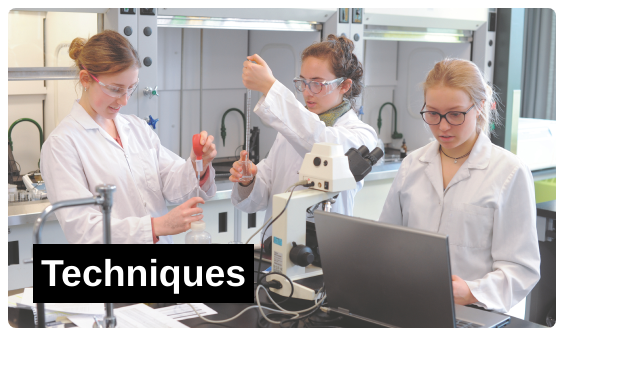
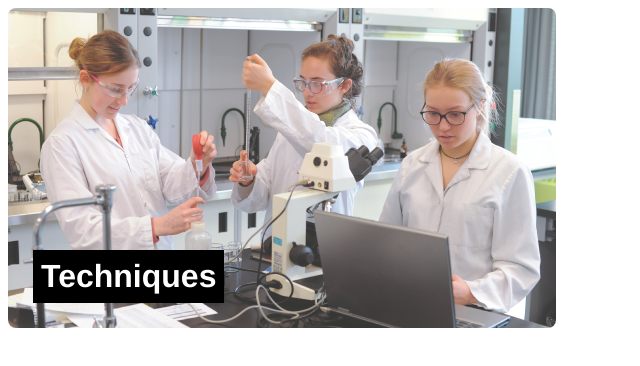
Before and after one commit to julienLeMee/hover-cards, a website: page index.html in a window 1280 px wide. Shown: the whole page, without its empty margins (0-640 px from the left). Drawn offline with Linux system fonts and the light colour scheme.

Commit message:
light code

```diff
--- a/components/_cards.scss
+++ b/components/_cards.scss
@@ -4,7 +4,7 @@
   height: 320px;
   background-image: url('../public/assets/image.png');
   border-radius: 8px;
-  .card {
+  h3 {
     position: absolute;
     bottom: 25px;
     left: 25px;
@@ -12,7 +12,6 @@
     font-size: $font-size;
     font-weight: $font-weight;
     font-family: $font-family;
-    h3 {
     padding: 8px;
     margin: 0;
     background-color: $black;
@@ -25,4 +24,3 @@
     }
   }
 }
-}
--- a/index.html
+++ b/index.html
@@ -10,9 +10,7 @@
 <body>
 
   <section class="cards">
-    <article class="card">
-      <h3>Techniques</h3>
-    </article>
+    <h3>Techniques</h3>
   </section>
 
 <script src="script.js"></script>
```
Also changed, not shown: public/style.css, 1 other file. Lines whose indentation alone changed are shown as unchanged.
